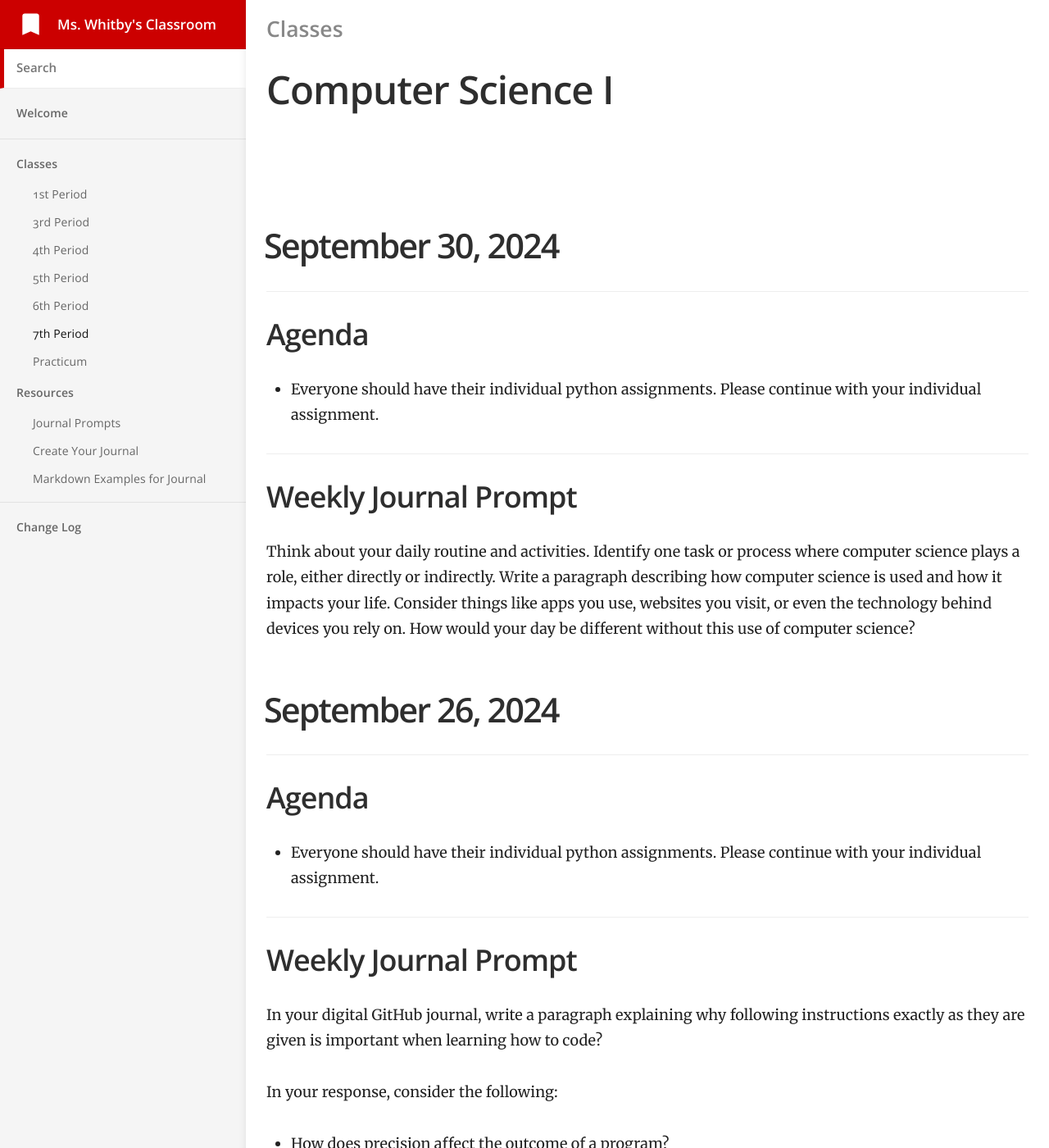
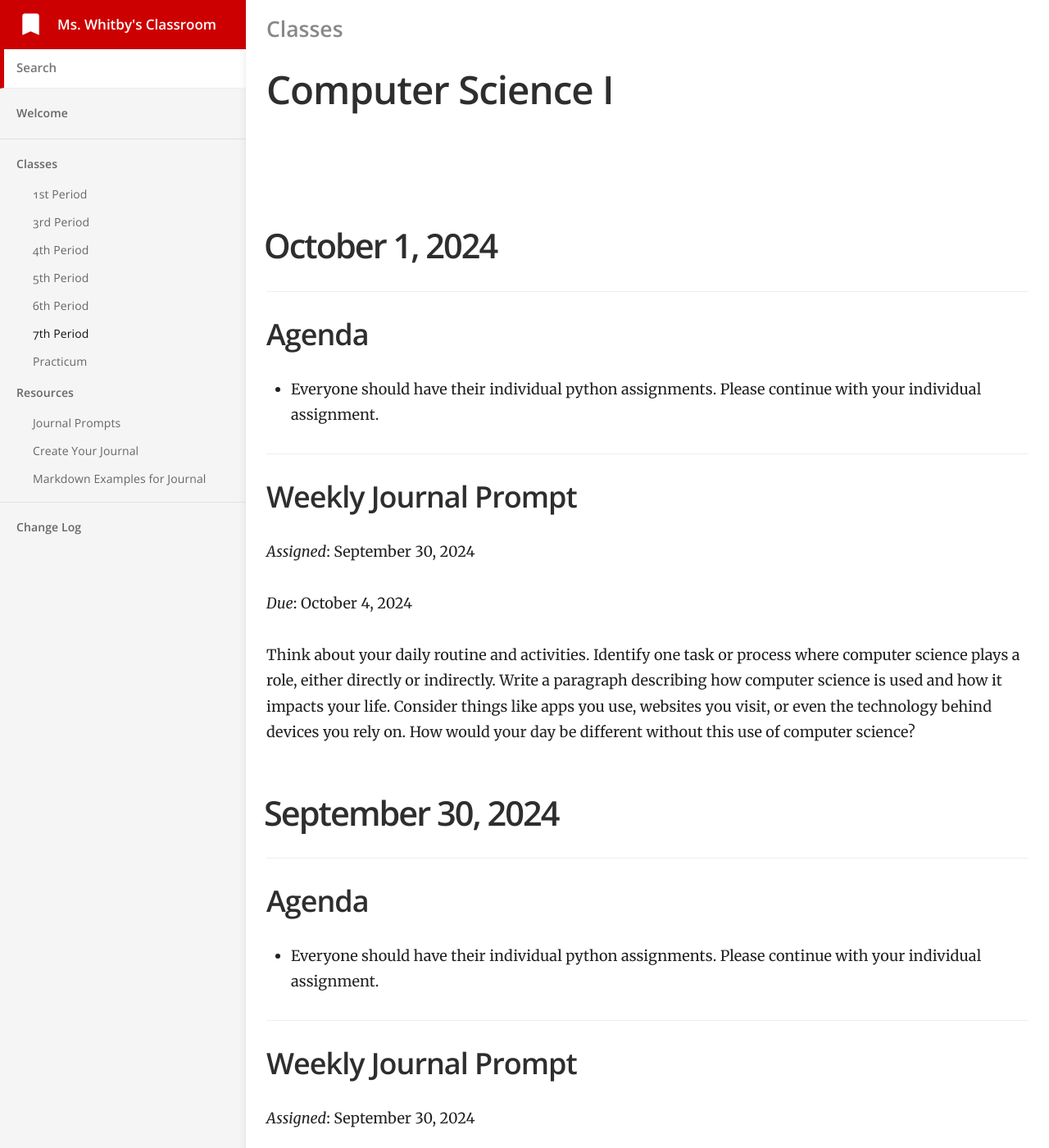
Before and after one commit to mswhitby/classroom, a Jekyll site: the page built from _docs/classes/7th.md, in a window 1280 px wide and 1400 px high. Shown: the whole window at 82% size. Built offline with Jekyll 4.4.1, drawn with Linux system fonts in a browser that asks for light colours.

Commit message:
Updated lesson

```diff
--- a/_docs/classes/7th.md
+++ b/_docs/classes/7th.md
@@ -4,6 +4,19 @@ subtitle: Computer Science I
 category: Classes
 order: 6
 ---
+
+# October 1, 2024
+
+## Agenda
+
+- Everyone should have their individual python assignments. Please continue with your individual assignment.
+
+## Weekly Journal Prompt
+_Assigned_: September 30, 2024
+
+_Due_: October 4, 2024
+
+Think about your daily routine and activities. Identify one task or process where computer science plays a role, either directly or indirectly. Write a paragraph describing how computer science is used and how it impacts your life. Consider things like apps you use, websites you visit, or even the technology behind devices you rely on. How would your day be different without this use of computer science?
 
 # September 30, 2024
 
@@ -12,6 +25,9 @@ order: 6
 - Everyone should have their individual python assignments. Please continue with your individual assignment.
 
 ## Weekly Journal Prompt
+_Assigned_: September 30, 2024
+
+_Due_: October 4, 2024
 
 Think about your daily routine and activities. Identify one task or process where computer science plays a role, either directly or indirectly. Write a paragraph describing how computer science is used and how it impacts your life. Consider things like apps you use, websites you visit, or even the technology behind devices you rely on. How would your day be different without this use of computer science?
 
```
